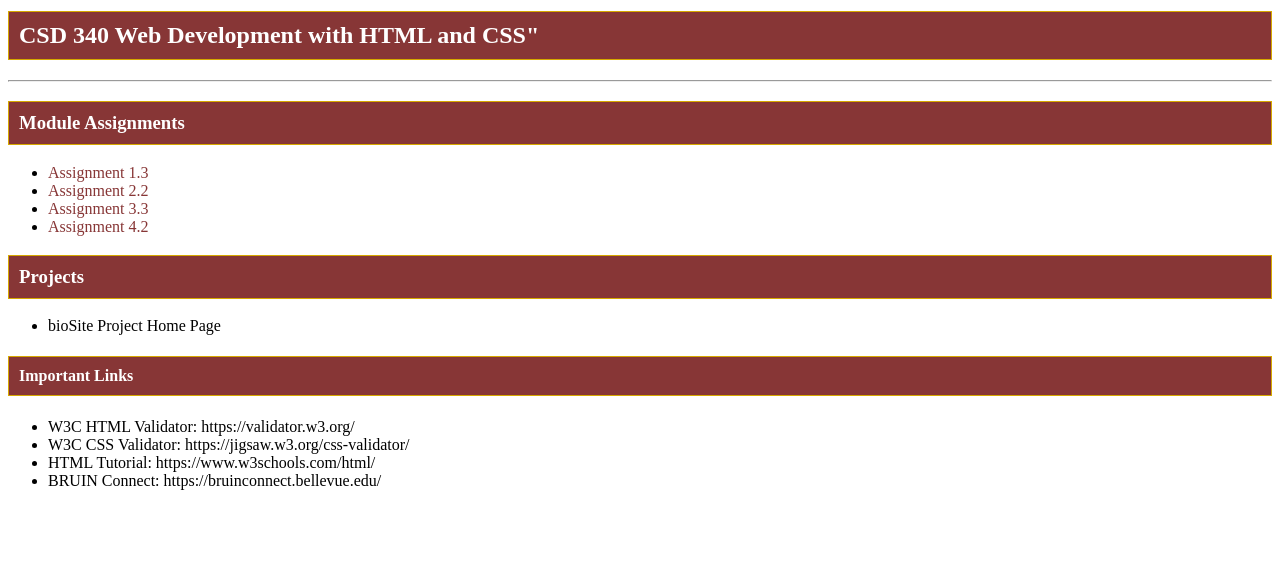
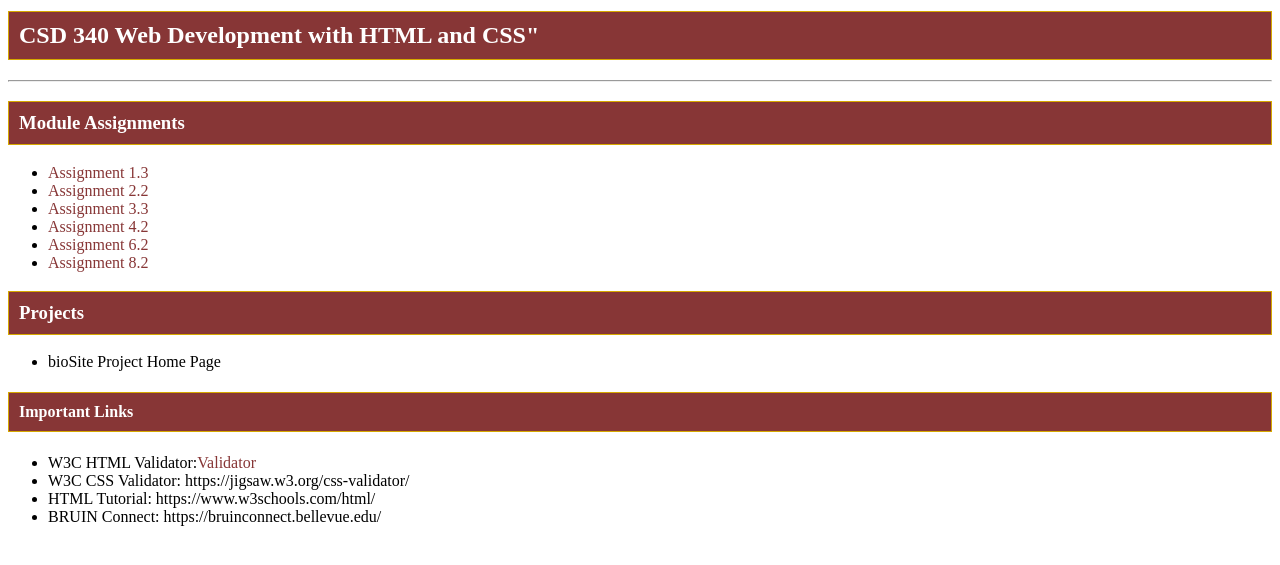
Before and after one commit to Kliz0409/CSD-3401, a plain HTML site: page index.html in a window 1280 px wide. Shown: the part 119-684 px from the top of the page. Drawn offline with Linux system fonts and the light colour scheme.

Commit message:
Update index.html

```diff
--- a/index.html
+++ b/index.html
@@ -16,6 +16,8 @@
 				<li><a href="Module-2/Lizama_Mod2_2">Assignment 2.2</a></li>
 				<li><a href="Module-3/Lizama_Mod3_3">Assignment 3.3</a></li>
 				<li><a href="Module-4/Lizama_Mod4_2">Assignment 4.2</a></li>
+				<li><a href="Module-6/Lizama_Mod6_2">Assignment 6.2</a></li>
+				<li><a href="Module-8/Lizama_Mod8_2">Assignment 8.2</a></li>
 			</ul>
 		<h3>Projects</h3>
 			<ul>
@@ -23,7 +25,7 @@
 			</ul>
 		<h4>Important Links</h4>
 			<ul>
-				<li>W3C HTML Validator: https://validator.w3.org/</li>
+				<li>W3C HTML Validator:<a href="https://validator.w3.org/">Validator</a></li>
 				<li>W3C CSS Validator: https://jigsaw.w3.org/css-validator/</li>
 				<li>HTML Tutorial: https://www.w3schools.com/html/</li>
 				<li>BRUIN Connect: https://bruinconnect.bellevue.edu/</li>
```
